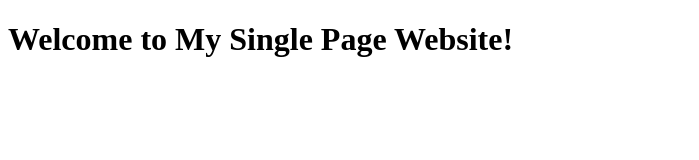
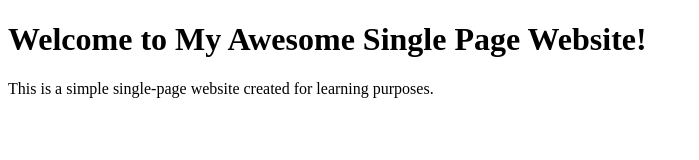
Before and after one commit to bolluvijay/FirstProject-1, a plain HTML site: page index.html in a window 1280 px wide. Shown: the whole page, without its empty margins (0-699 px from the left). Drawn offline with Linux system fonts and the light colour scheme.

Commit message:
Updated index file

```diff
--- a/index.html
+++ b/index.html
@@ -6,6 +6,8 @@
     <title>My Single Page Website</title>
 </head>
 <body>
-    <h1>Welcome to My Single Page Website!</h1>
+    <h1>Welcome to My Awesome Single Page Website!</h1>
+<p>This is a simple single-page website created for learning purposes.</p>
+
 </body>
 </html>
```
